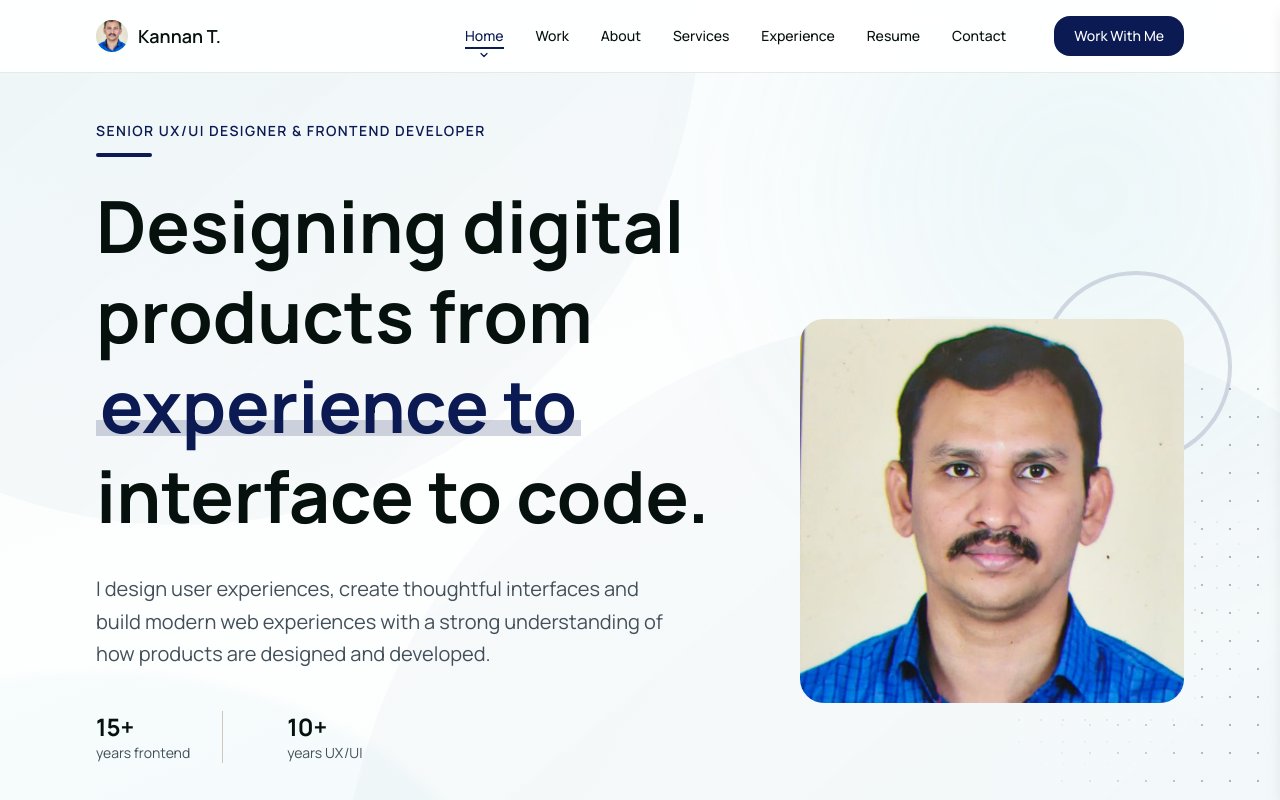
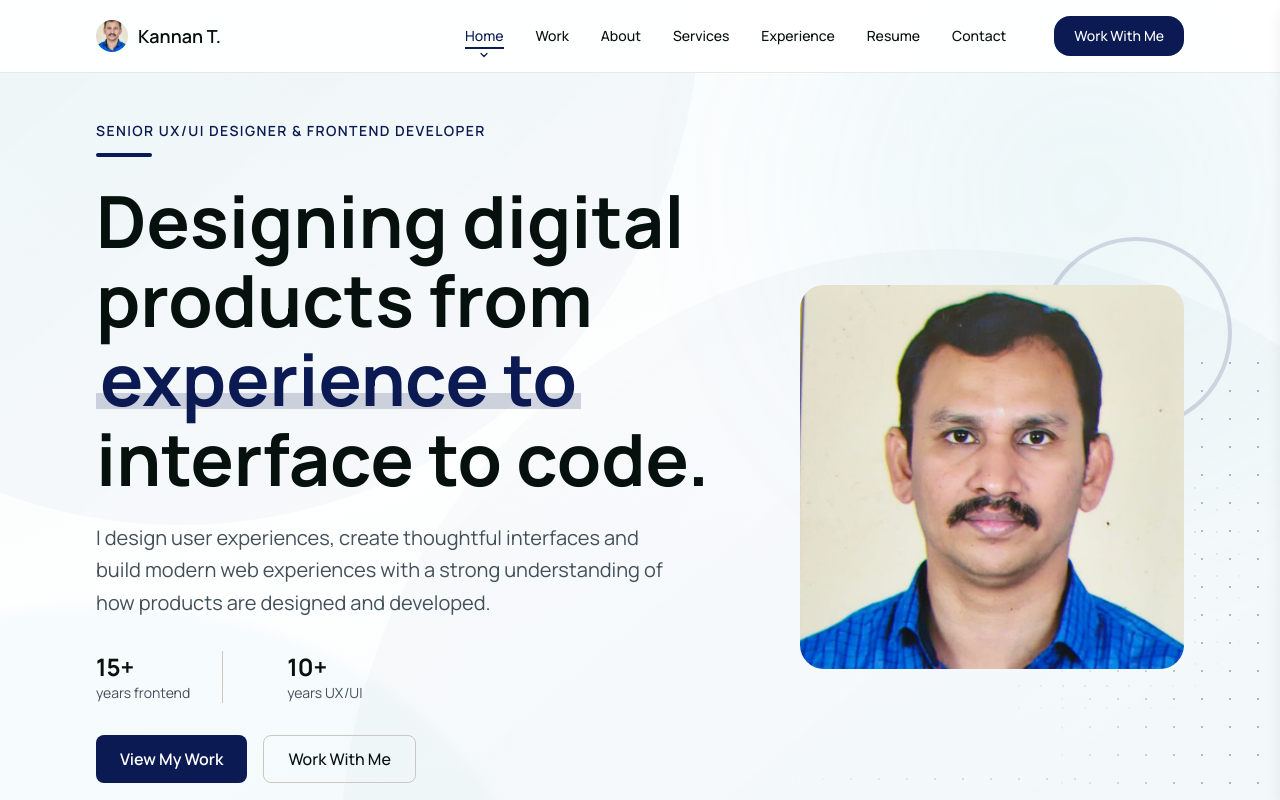
Before and after one commit to ntvkannan/kannan-portfolio, a Next.js app: page / in a window 1280 px wide. Shown: the top 800 px of the page. Built offline with nearby package versions, Linux system fonts and the light colour scheme.

Commit message:
refine: improve hero hierarchy and first-view rhythm
Co-Authored-By: Claude Opus 5 <noreply@anthropic.com>

```diff
--- a/app/components/home/HeroSection.js
+++ b/app/components/home/HeroSection.js
@@ -101,7 +101,7 @@ export default function HeroSection() {
             </div>
 
             {/* Main Heading */}
-            <h1 className="text-6xl sm:text-7xl font-bold text-text-primary leading-tight mb-8">
+            <h1 className="text-6xl sm:text-7xl font-bold text-text-primary leading-[1.1] mb-6">
               Designing digital products from{" "}
               <span
                 className="text-accent px-1 rounded-sm"
@@ -118,12 +118,12 @@ export default function HeroSection() {
             </h1>
 
             {/* Supporting Copy */}
-            <p className="text-lg sm:text-xl text-text-body leading-relaxed mb-10 max-w-xl">
+            <p className="text-lg sm:text-xl text-text-body leading-relaxed mb-8 max-w-xl">
               I design user experiences, create thoughtful interfaces and build modern web experiences with a strong understanding of how products are designed and developed.
             </p>
 
             {/* Experience Stats - Compact */}
-            <div className="mb-10 flex flex-col sm:flex-row gap-8">
+            <div className="mb-8 flex flex-col sm:flex-row gap-8">
               <div>
                 <p className="text-2xl font-bold text-text-primary">15+</p>
                 <p className="text-sm text-text-body">years frontend</p>
@@ -139,13 +139,13 @@ export default function HeroSection() {
             <div className="flex flex-col sm:flex-row gap-4 mb-6">
               <NextLink
                 href="/work"
-                className="inline-flex items-center justify-center rounded-button h-12 px-8 bg-primary text-white font-semibold text-base hover:bg-accent-hover focus-visible:outline-2 focus-visible:outline-offset-2 focus-visible:outline-accent transition-colors duration-200"
+                className="inline-flex items-center justify-center rounded-button h-12 px-6 bg-primary text-white font-semibold text-base hover:bg-accent-hover focus-visible:outline-2 focus-visible:outline-offset-2 focus-visible:outline-accent transition-colors duration-200"
               >
                 View My Work
               </NextLink>
               <NextLink
                 href="/contact"
-                className="inline-flex items-center justify-center rounded-button h-12 px-8 bg-transparent border-2 border-text-primary text-text-primary font-semibold text-base hover:bg-surface-secondary focus-visible:outline-2 focus-visible:outline-offset-2 focus-visible:outline-accent transition-colors duration-200"
+                className="inline-flex items-center justify-center rounded-button h-12 px-6 bg-transparent border border-border-strong text-text-primary font-medium text-base hover:bg-surface-secondary focus-visible:outline-2 focus-visible:outline-offset-2 focus-visible:outline-accent transition-colors duration-200"
               >
                 Work With Me
               </NextLink>
```
